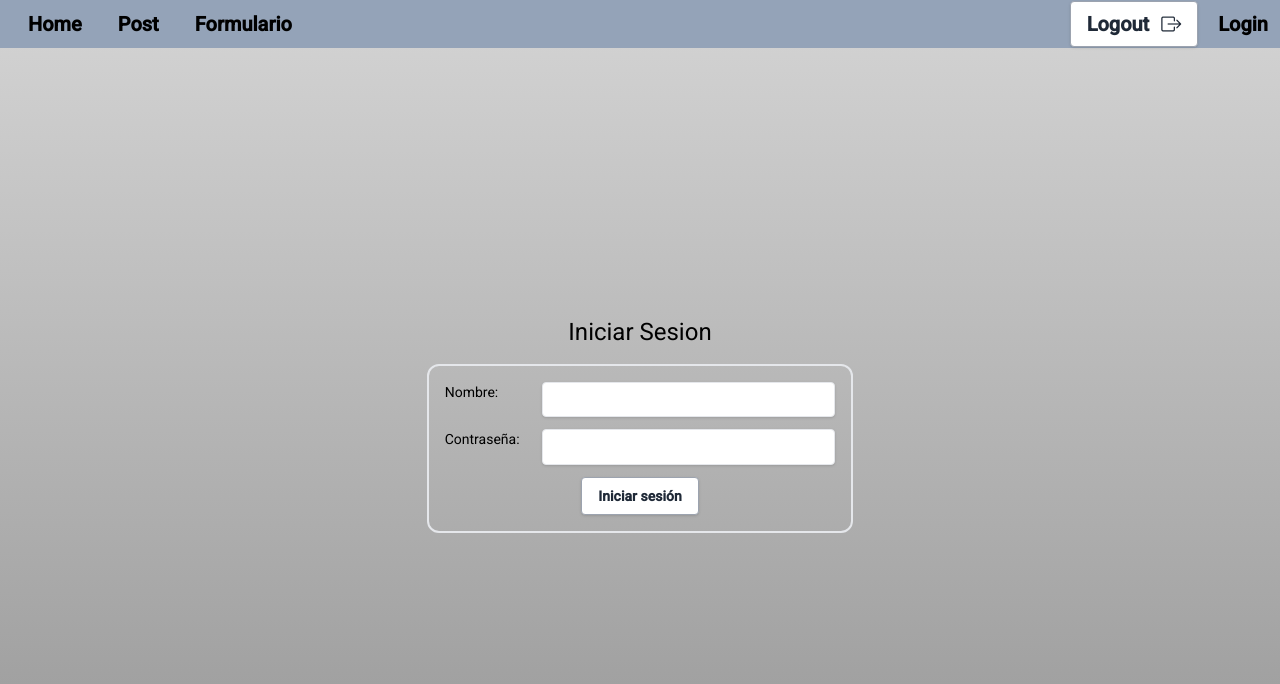
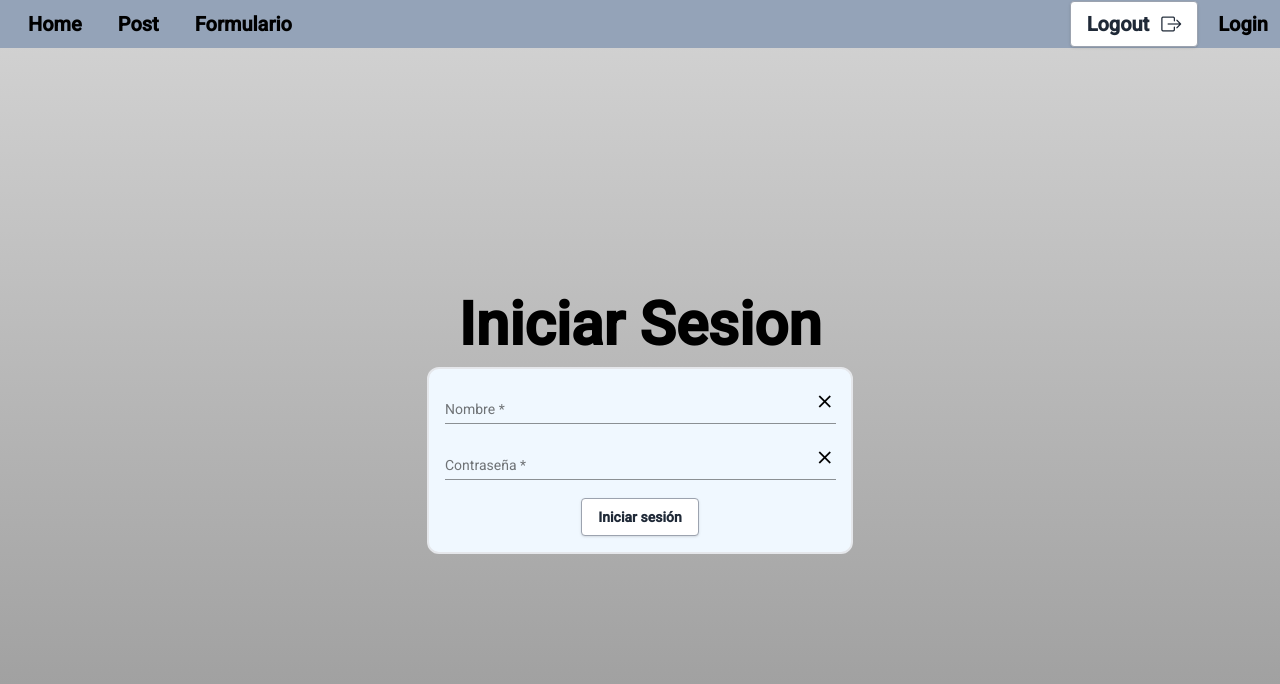
Before and after one commit to Dexametasona/sincrono21, an Angular app: page /login in a window 1280 px wide. Shown: the top 684 px of the page. Built offline with nearby package versions, Linux system fonts and the light colour scheme; a web font is replaced by a local one.

Commit message:
login con material

```diff
--- a/src/app/page/login/login.component.html
+++ b/src/app/page/login/login.component.html
@@ -1,19 +1,21 @@
 <!-- formulario para el logeo--------------------------------- -->
-<h1 class="text-6xl font-bold mb-10" >Iniciar Sesion</h1>
-<form [formGroup]="form" class="form w-1/3 border-2 p-4 rounded-xl" id="form" (submit)="validar()">
-  <div>
-    <label for="name">Nombre: </label>
-  </div>
-  <div class="mb-3">
-    <input class="shadow appearance-none border rounded w-full py-2 px-3 text-gray-700 leading-tight focus:outline-none focus:shadow-outline" type="text" id="name" name="name" formControlName="name" #name>
-  </div>
-  <div>
-    <label for="pass">Contraseña: </label>
-  </div>
-  <div class="mb-3">
-    <input class="shadow appearance-none border rounded w-full py-2 px-3 text-gray-700 leading-tight focus:outline-none focus:shadow-outline" type="password" id="pass" name="pass" formControlName="pass" #pass>
-  </div>
+<p class="text-6xl font-bold mb-10" >Iniciar Sesion</p>
+<form [formGroup]="form" class="form w-1/3 border-2 p-4 rounded-xl" id="form" >
+  <mat-form-field class="example-form-field">
+    <mat-label>Nombre</mat-label>
+    <input matInput type="text" id="name" name="name" formControlName="name">
+    <button *ngIf="form.get('name')" matSuffix mat-icon-button aria-label="Clear" (click)="form.get('name')?.setValue('')">
+      <mat-icon>close</mat-icon>
+    </button>
+  </mat-form-field>
+  <mat-form-field class="example-form-field">
+    <mat-label>Contraseña</mat-label>
+    <input matInput type="password" id="pass" name="pass" formControlName="pass">
+    <button *ngIf="form.get('pass')" matSuffix mat-icon-button aria-label="Clear" (click)="form.get('pass')?.setValue('')">
+      <mat-icon>close</mat-icon>
+    </button>
+  </mat-form-field>
   <div class="boton flex justify-center">
-    <button class="bg-white hover:bg-gray-100 text-gray-800 font-semibold py-2 px-4 border border-gray-400 rounded shadow">Iniciar sesión</button>
+    <button class="bg-white hover:bg-gray-100 text-gray-800 font-semibold py-2 px-4 border border-gray-400 rounded shadow" (click)="validar()">Iniciar sesión</button>
   </div>
 </form>
--- a/src/app/page/login/login.component.scss
+++ b/src/app/page/login/login.component.scss
@@ -7,9 +7,10 @@
 }
 /* grid para la vista del formulario---------------------- */
 .form{
+    background-color: aliceblue;
     display: grid;
-    grid-template:repeat(3, min-content)/1fr 3fr ;
+    grid-template:repeat(3, min-content)/1fr;
 }
-.boton{
-    grid-column: span 2;
+.example-form-field {
+    width: 100%;
 }
--- a/src/app/page/login/login.component.ts
+++ b/src/app/page/login/login.component.ts
@@ -1,5 +1,6 @@
 import { Component, OnInit } from '@angular/core';
 import { FormBuilder, FormGroup, Validators } from '@angular/forms';
+
 import Swal from 'sweetalert2'
 
 @Component({
@@ -9,6 +10,7 @@ import Swal from 'sweetalert2'
 })
 export class LoginComponent implements OnInit {
   public form!:FormGroup;
+  value='clear'
   userJson!:any[] /*variable para almacenar la lista de usuarios*/
 
   constructor(private fb:FormBuilder) { }
```
Also changed, not shown: src/app/page/page.module.ts (+9 -2 lines).
